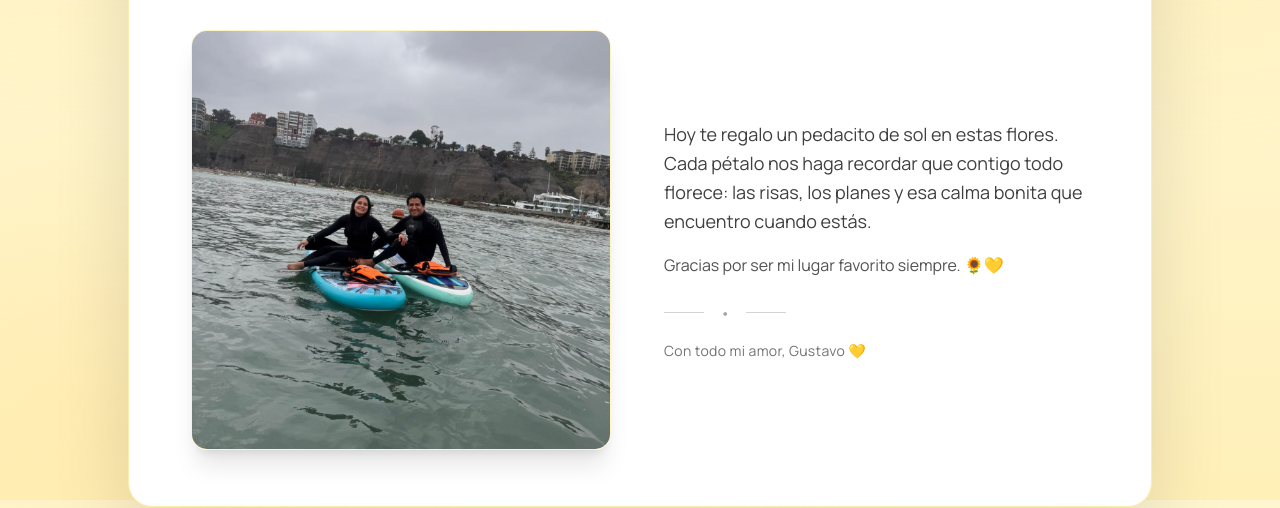
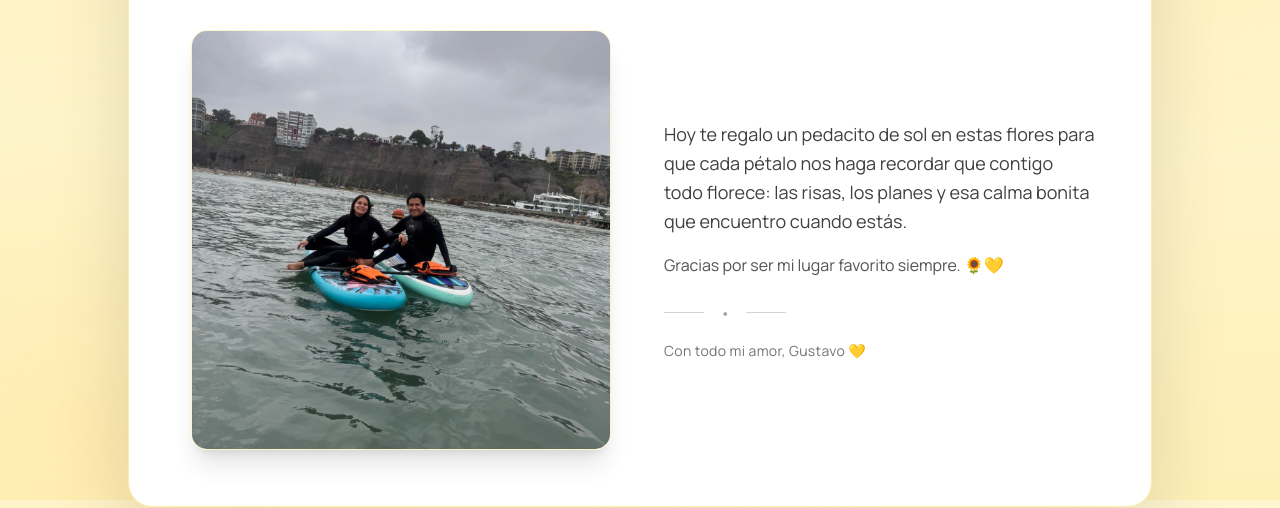
Before and after one commit to hablaplay-dev/flores-amarillas, a plain HTML site: page index.html in a window 1280 px wide. Shown: the part 300-808 px from the top of the page. Drawn offline with nearby package versions, Linux system fonts and the light colour scheme.

Commit message:
Update index.html

```diff
--- a/index.html
+++ b/index.html
@@ -133,7 +133,7 @@
           <!-- texto -->
           <div class="text-center md:text-left">
             <p class="text-[1.125rem] leading-relaxed text-neutral-700">
-              Hoy te regalo un pedacito de sol en estas flores. Cada pétalo nos haga recordar que contigo
+              Hoy te regalo un pedacito de sol en estas flores para que cada pétalo nos haga recordar que contigo
               todo florece: las risas, los planes y esa calma bonita que encuentro cuando estás.
             </p>
             <p class="mt-4 text-neutral-600">
```
